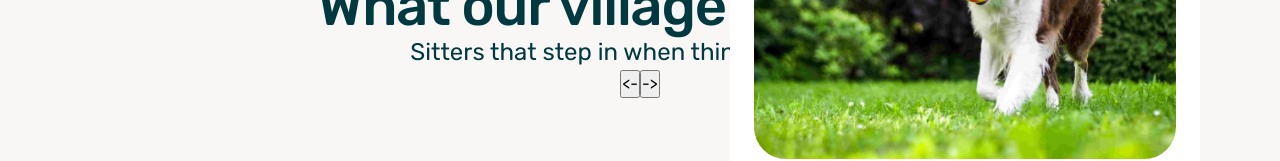
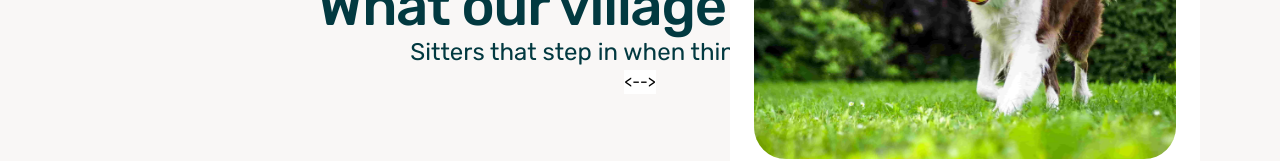
Before and after one commit to samsonc89/otter-replica, a React (Vite) app: page / in a window 1280 px wide. Shown: the part 1768-1929 px from the top of the page. Built offline with nearby package versions, Linux system fonts and the light colour scheme.

Commit message:
Add class to carousel btn

```diff
--- a/src/containers/Testimonials/Testimonials.jsx
+++ b/src/containers/Testimonials/Testimonials.jsx
@@ -16,8 +16,8 @@ const Testimonials = () => {
             props={sectionCopy}
           />
           <div className="testimonials-btn-wrapper">
-            <button> {"<-"} </button>
-            <button>{"->"} </button>
+            <button className="btn carousel-btn"> {"<-"} </button>
+            <button className="btn carousel-btn">{"->"} </button>
           </div>
         </div>
         <div className="testimonials-column-right">
```
